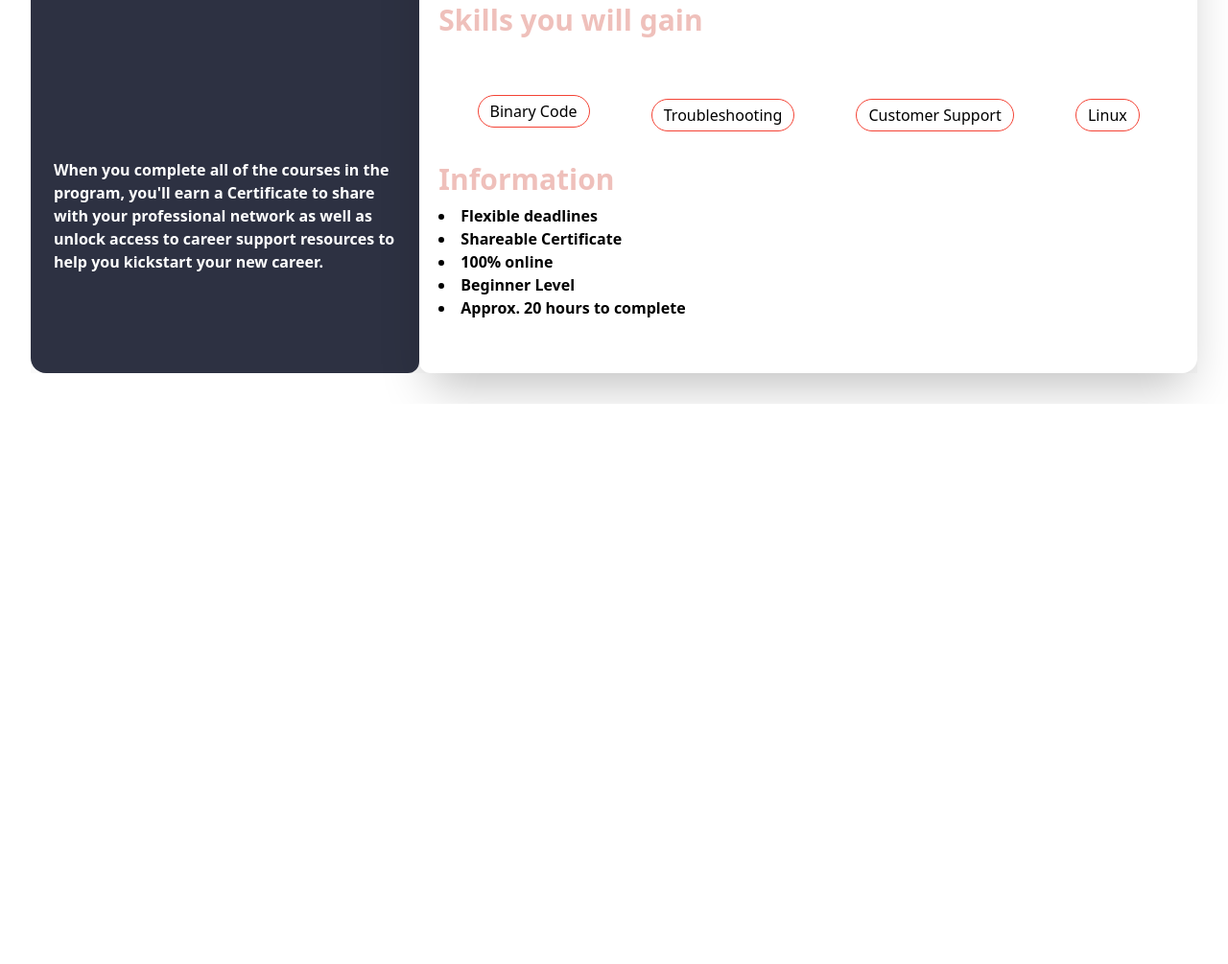
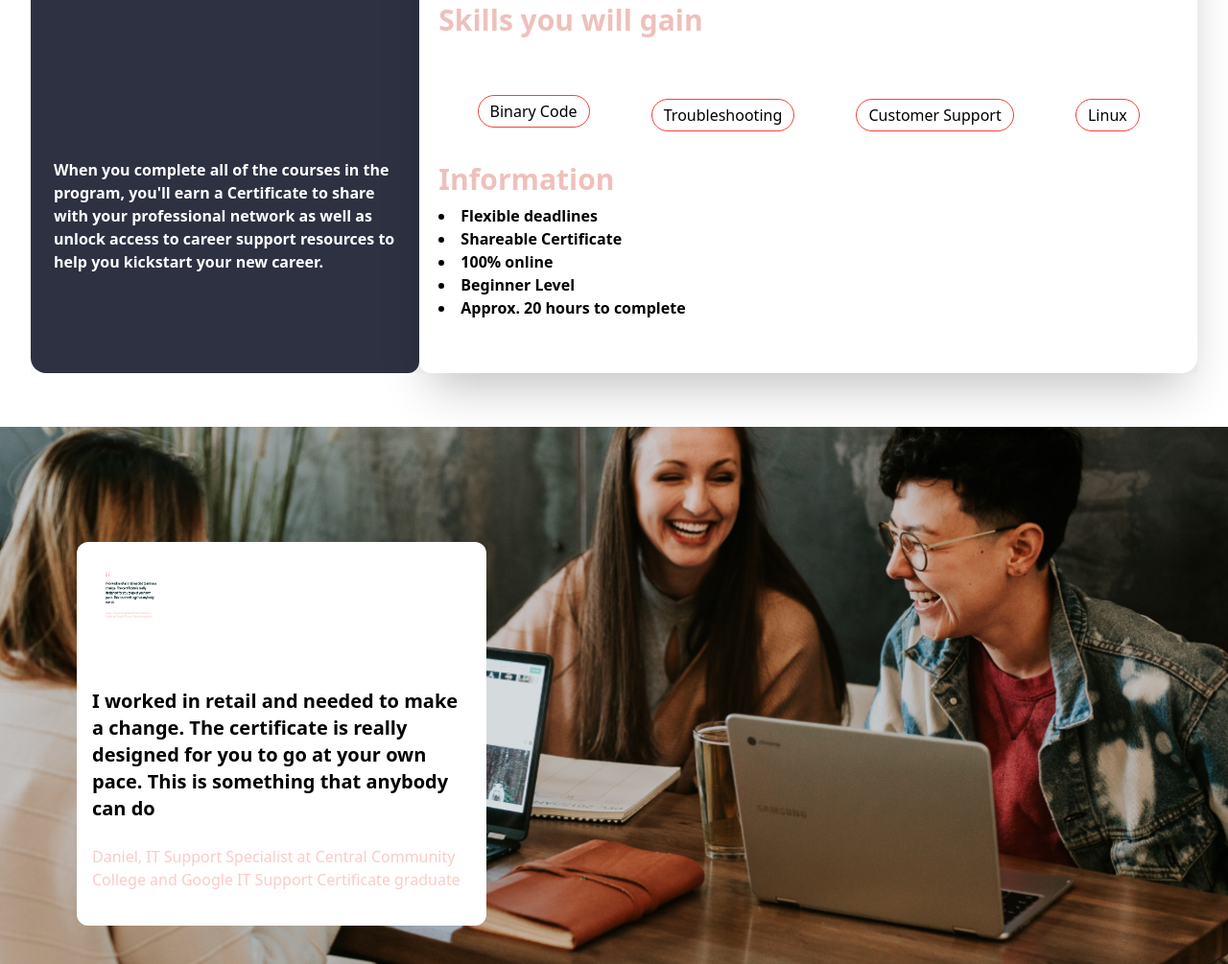
Before and after one commit to Ridoan-75/Tailwind-css-assignment, a website: page index.html in a window 1280 px wide. Shown: the part 9073-10078 px from the top of the page at 96% size. Before the commit the page ends 9494 px from the top, so only its background shows below. Drawn offline with nearby package versions, Linux system fonts and the light colour scheme.

Commit message:
background image added

```diff
--- a/index.html
+++ b/index.html
@@ -996,5 +996,27 @@
         </div>
     </section>
 </section>
+
+<!--background-->
+<br>
+    <section class=" w-full">
+        <div class="mx-auto my-auto md:h-[560px]  bg-no-repeat bg-cover bg-bottom flex items-center" style="background-image: url(brooke-cagle-g1Kr4Ozfoac-unsplash\ 2.png);">
+            <div class="flex flex-col md:p-4 p-2 items-start gap-6 rounded-xl bg-white  transition-all duration-700 cursor-pointer mx-20  mt-20  sm:w-1/3 w-2/3 h-[400px]">
+
+        <div>
+            <h3>
+            <img src="Text Container.png" alt="" class="px-2 py-2 size-20">
+            </h3>
+        </div>
+                <p class="font-semibold pt-8 text-xl">
+                    I worked in retail and needed to make a change. The certificate is really designed for you to go at your own pace. This is something that anybody can do
+                </p>
+
+        <div class="">
+            <p class="text-[#F9CCC7]">Daniel, IT Support Specialist at Central Community College and Google IT Support Certificate graduate</p>
+        </div>
+        </div>
+        </div>
+    </section>
 </body>
 </html>
```
Also changed, not shown: Text Container.png (added), brooke-cagle-g1Kr4Ozfoac-unsplash 2.png (added).
